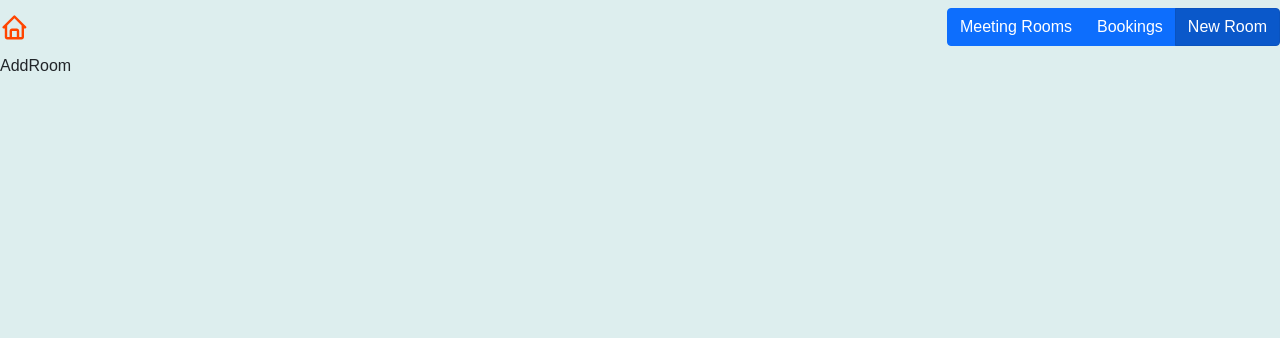
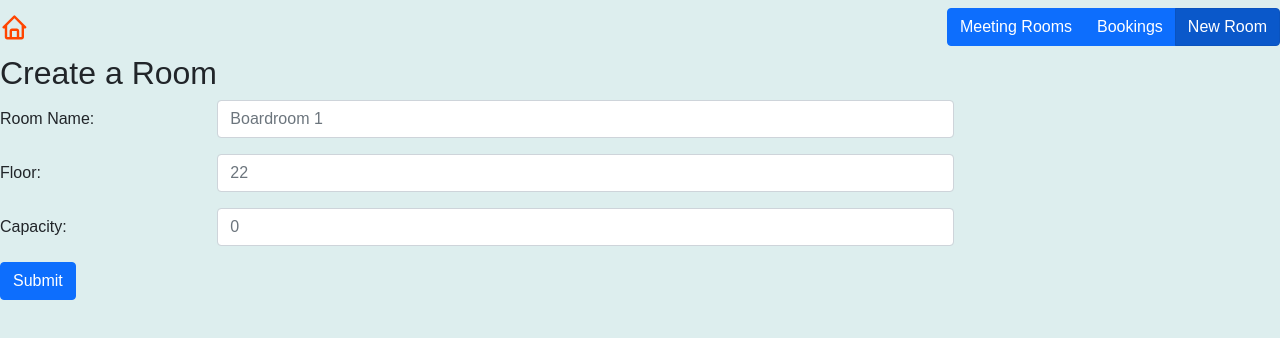
Before and after one commit to mphall77/Blackstone, a React (Create React App) app in the folder Blackstone/frontend/: page /add in a window 1280 px wide. Shown: the top 338 px of the page. Built offline with nearby package versions, Linux system fonts and the light colour scheme.

Commit message:
add room component (#6)

```diff
--- a/Blackstone/frontend/src/Components/AddRoom.js
+++ b/Blackstone/frontend/src/Components/AddRoom.js
@@ -1,7 +1,98 @@
-import React from "react";
+import axios from "axios";
+import React, { useState } from "react";
+import { useNavigate } from "react-router-dom";
 
 const AddRoom = () => {
-	return <div>AddRoom</div>;
+	const [room, setRoom] = useState({
+		name: "",
+		capacity: "",
+		floor: "",
+	});
+
+	let navigate = useNavigate();
+
+	const handleChange = (type) => {
+		return (e) => setRoom({ ...room, [type]: e.target.value });
+	};
+
+	const addNewRoom = async (newRoom) => {
+		try {
+			await axios.post(`http://localhost:3000/meeting-rooms`, newRoom);
+			navigate("/meeting-rooms");
+		} catch (err) {
+			console.log(err);
+		}
+	};
+
+	const handleSubmit = async (e) => {
+		e.preventDefault();
+		addNewRoom(room);
+	};
+
+	return (
+		<section className="form_container">
+			<h2>Create a Room</h2>
+
+			<form>
+				<div className="row mb-3">
+					<label htmlFor="name" className="col-sm-2 col-form-label">
+						Room Name:
+					</label>
+					<div className="col-sm-7">
+						<input
+							type="text"
+							className="form-control"
+							id="name"
+							placeholder="Boardroom 1"
+							onChange={handleChange("name")}
+						/>
+					</div>
+				</div>
+
+				<div className="row mb-3">
+					<label htmlFor="floor" className="col-sm-2 col-form-label">
+						Floor:
+					</label>
+					<div className="col-sm-7">
+						<input
+							type="number"
+							className="form-control"
+							id="floor"
+							placeholder="22"
+							min="1"
+							max="60"
+							onChange={handleChange("floor")}
+						/>
+					</div>
+				</div>
+
+				<div className="row mb-3">
+					<label htmlFor="capacity" className="col-sm-2 col-form-label">
+						Capacity:
+					</label>
+					<div className="col-sm-7">
+						<input
+							type="number"
+							className="form-control"
+							id="capacity"
+							placeholder="0"
+							min="2"
+							max="100"
+							onChange={handleChange("capacity")}
+						/>
+					</div>
+				</div>
+
+				<button
+					type="submit"
+					className="btn btn-primary"
+					onClick={handleSubmit}
+				>
+					Submit
+				</button>
+			</form>
+		</section>
+	);
 };
 
 export default AddRoom;
```
